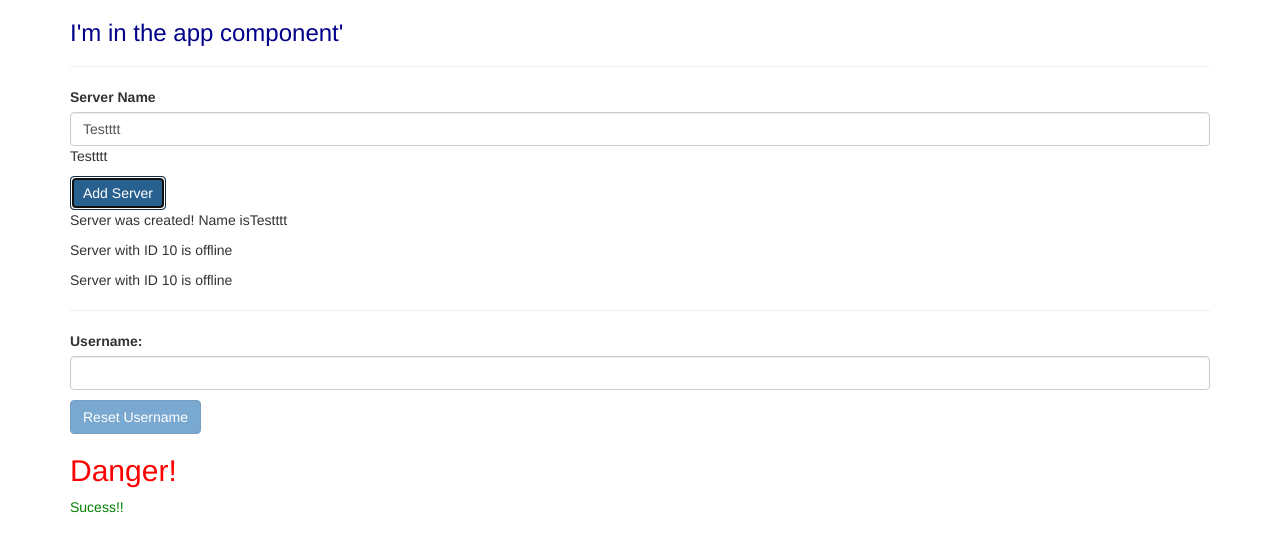
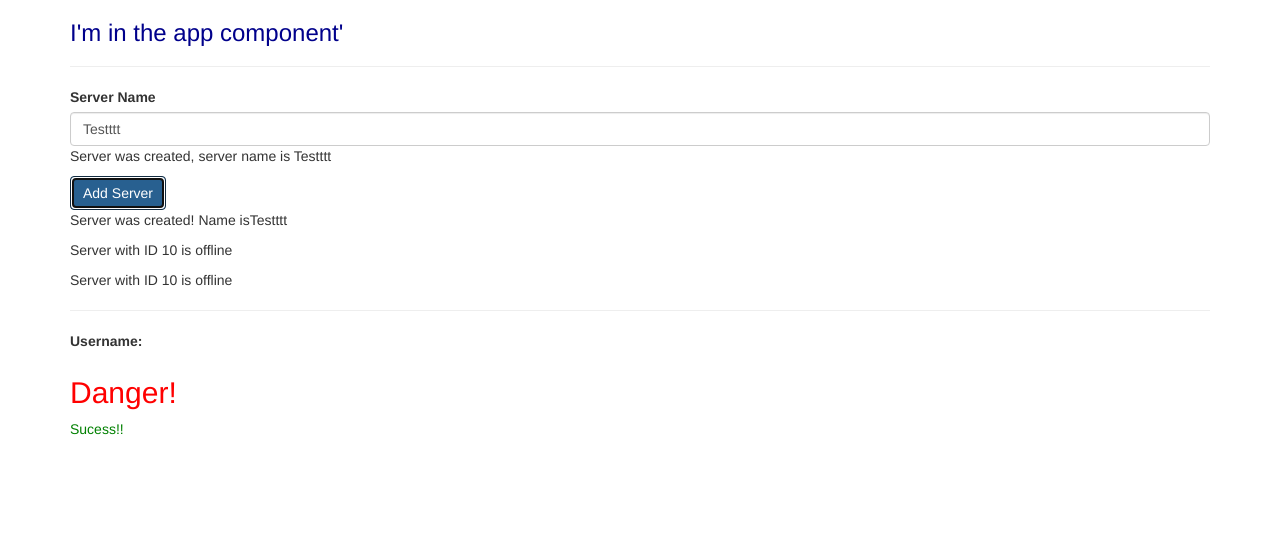
Before and after one commit to tuf65985/Angular-4-Tutorial, an Angular app: page / in a window 1280 px wide. Both pictures are taken after a click on the button "Add Server". Shown: the top 552 px of the page. Built offline with nearby package versions, Linux system fonts and the light colour scheme.

Commit message:
2.33 ngIf

```diff
--- a/src/app/servers/servers.component.html
+++ b/src/app/servers/servers.component.html
@@ -7,7 +7,7 @@
 type ="text"
 class="form-control"
 [(ngModel)]="serverName">
-    <p>{{serverName}}</p>
+   <p *ngIf="serverCreated">Server was created, server name is {{serverName}}</p>
 <button class="btn btn-primary" [disabled]="!allowNewServer"
 (click)="onCreateServer()">Add Server</button>
 <p>{{serverCreationStatus}}</p>
@@ -16,9 +16,9 @@ class="form-control"
 
 <hr>
 <label>Username:</label>
-<input type ="text"
+<!--<input type ="text"
         class = "form-control"
         [(ngModel)]="userName">
         <p> {{userName}}</p>
 <button class = "btn btn-primary" [disabled]="userName ===''"
-    (click)="resetUserName()">Reset Username</button>
+    (click)="resetUserName()">Reset Username</button>-->
--- a/src/app/servers/servers.component.ts
+++ b/src/app/servers/servers.component.ts
@@ -10,6 +10,7 @@ export class ServersComponent implements OnInit {
   serverCreationStatus = "No server was created!";
   serverName = "Testttt";
   emptyusername = true;
+  serverCreated = false;
   userName = '';
   constructor() {
     setTimeout(()=>{this.allowNewServer = true},2000);
@@ -19,6 +20,7 @@ export class ServersComponent implements OnInit {
   }
 
   onCreateServer(){
+    this.serverCreated =true;
     this.serverCreationStatus = "Server was created! Name is" + this.serverName;
   }
   onUpdateServerName(event: any){
```
